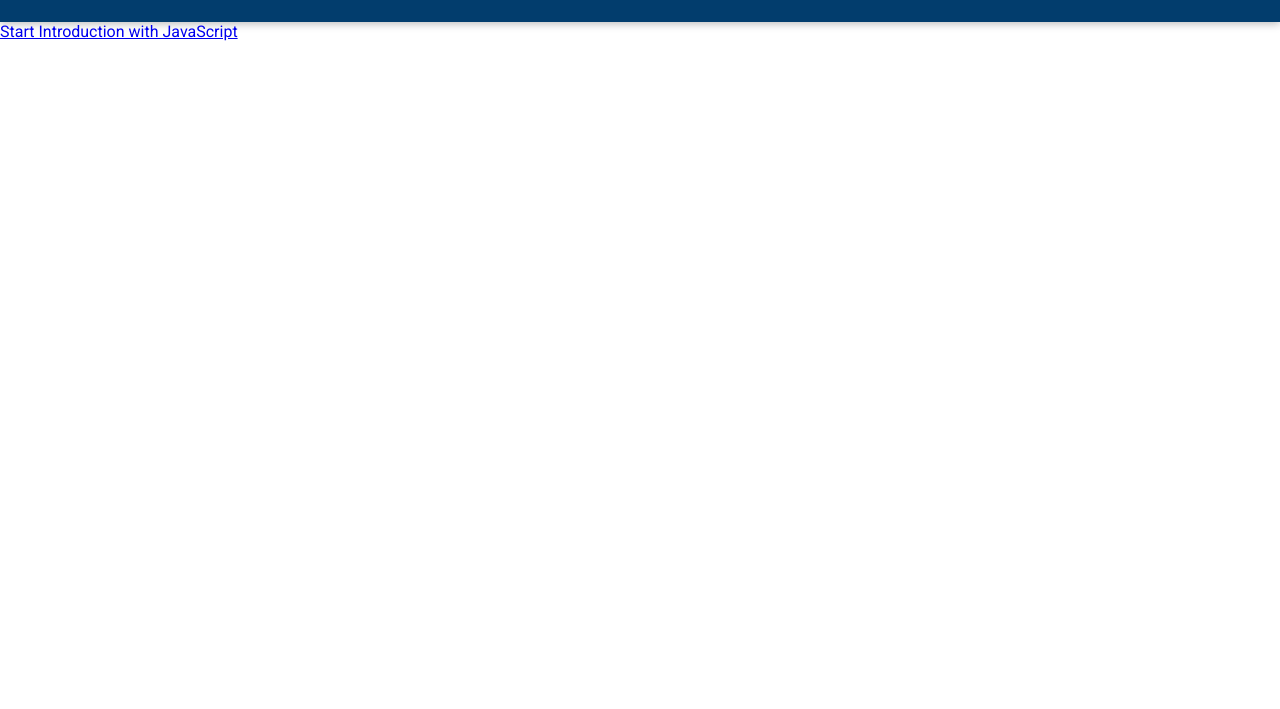
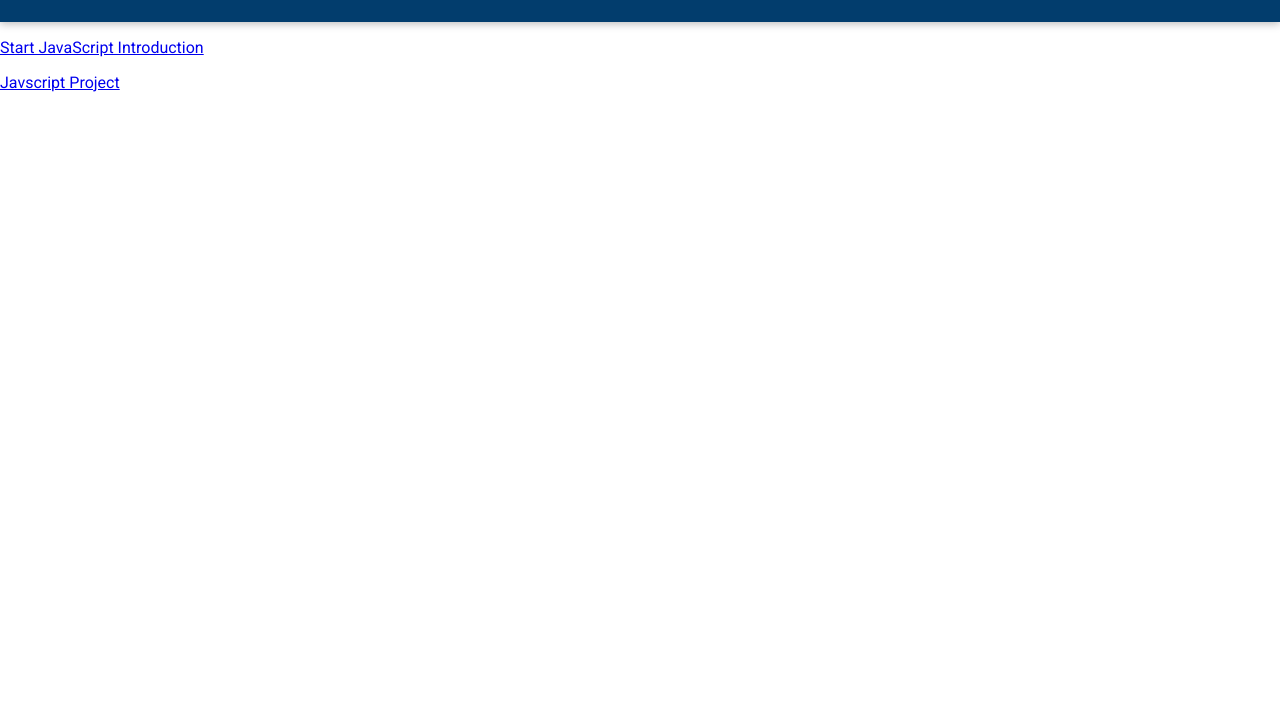
Before and after one commit to ibukun53/udemy-JS-complete, a website: page index.html in a window 1280 px wide. Shown: the part 91-800 px from the top of the page. Drawn offline with Linux system fonts and the light colour scheme; files that its build step writes are made by us from their sources.

Commit message:
Define variable

```diff
--- a/basics-01-starting-project/assets/scripts/app.js
+++ b/basics-01-starting-project/assets/scripts/app.js
@@ -0,0 +1,2 @@
+// eslint-disable-next-line no-unused-vars
+const currentResult = 0;
--- a/index.html
+++ b/index.html
@@ -16,8 +16,7 @@
     <header id="main-header">
       <h1>Welcome to this "JavaScript - The Complete Guide" Course!</h1>
     </header>
-    <a href="C:\Udemy-JS-complete\getting-started-01-first-app\index.html">
-      Start Introduction with JavaScript</a
-    >
-  </body>
-</html>
+      <p><a href='C:\Udemy-JS-complete\getting-started-01-first-app\index.html'> Start JavaScript Introduction</a></p>
+       <p><a href=' C:\Udemy-JS-complete\basics-01-starting-project\index.html'>Javscript Project</a></p>
+    </body>
+    </html>
```
Also changed, not shown: basics-01-starting-project/index.html (+4 -1 lines).
